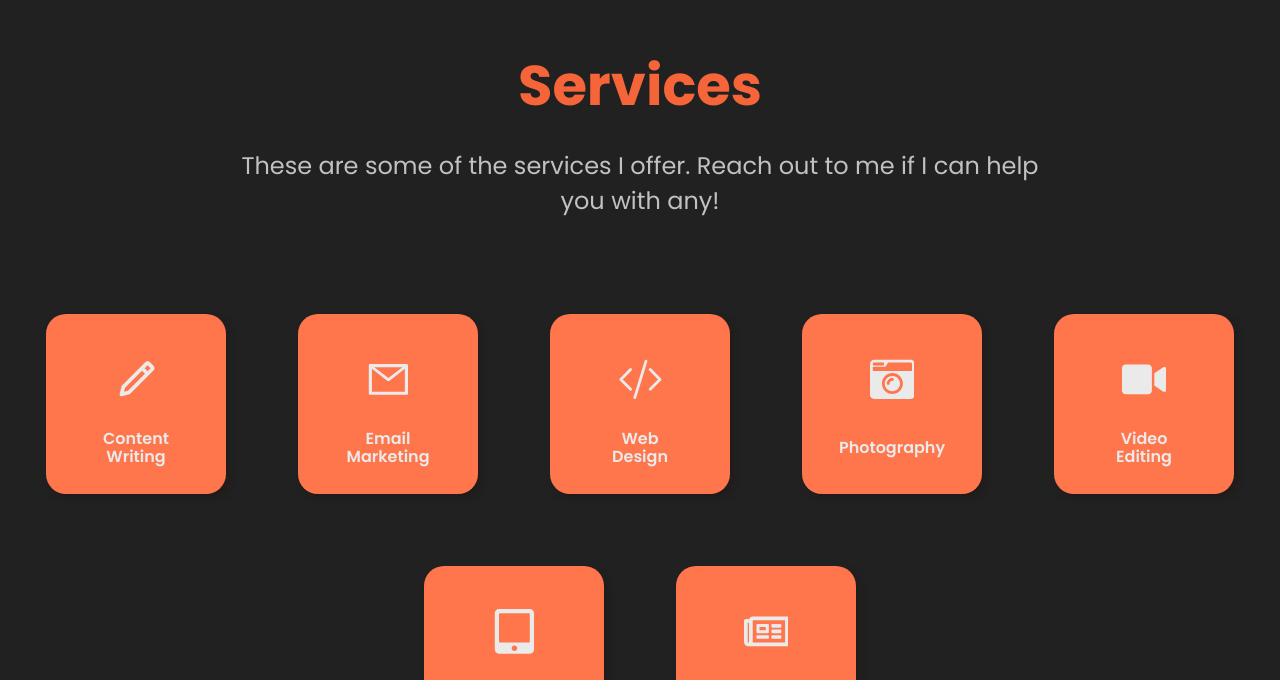
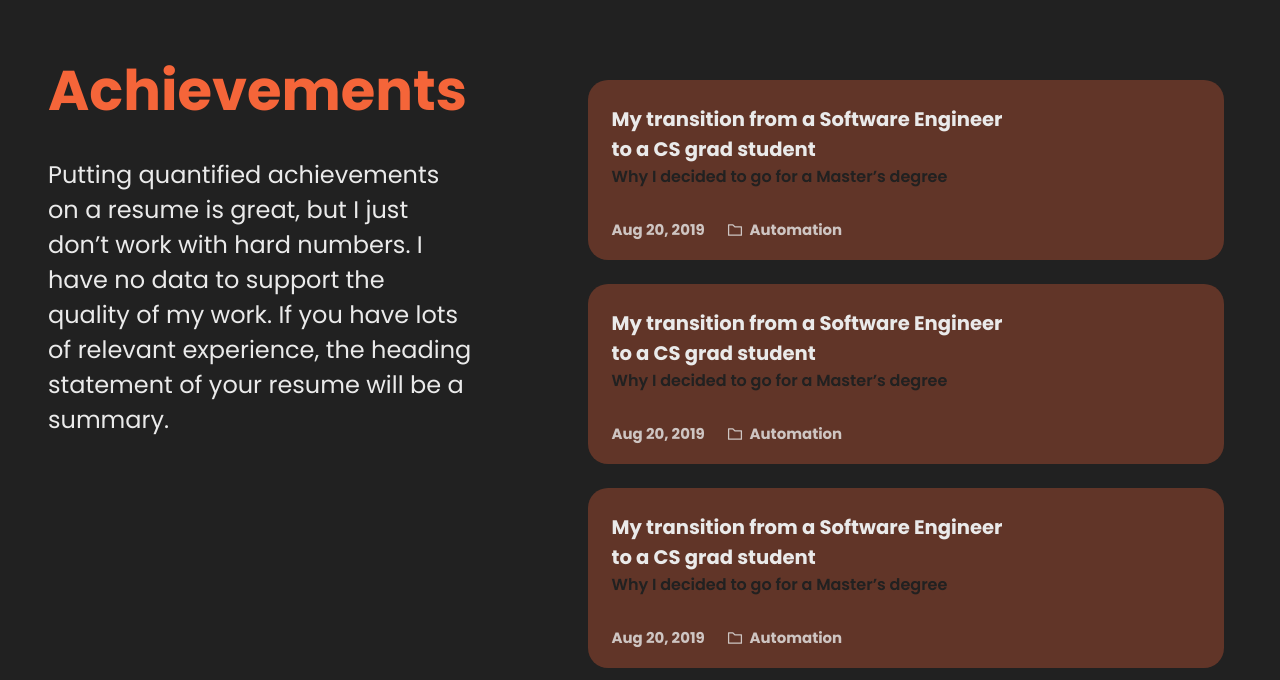
Before and after one commit to mypolaris218/harris-dev, a React (Create React App) app: page / in a window 1280 px wide. Shown: the part 4480-5160 px from the top of the page. Built offline with nearby package versions, Linux system fonts and the light colour scheme; a web font is replaced by a local one.

Commit message:
achievement

```diff
--- /dev/null
+++ b/src/components/Achievement/Achievement.css
@@ -0,0 +1,93 @@
+.achievement {
+    min-height: 100vh;
+    display: flex;
+    flex-direction: row;
+    justify-content: flex-start;
+    align-items: flex-start;
+    padding: 3rem;
+}
+
+.achievement-body {
+    display: flex;
+    flex-direction: column;
+    align-items: flex-start;
+    justify-content: space-evenly;
+    flex: 0.4;
+}
+
+.achievement-body h1 {
+    font-family: var(--primaryFont);
+    font-size: 3.5rem;
+    margin-bottom: 1.5rem;
+}
+
+.achievement-body h4 {
+    font-size: 1.5rem;
+    font-family: var(--primaryFont);
+    font-weight: 400;
+}
+
+.achievement-cards {
+    padding: 2rem;
+    display: flex;
+    flex-direction: column;
+    align-items: flex-start;
+    justify-content: center;
+    margin-left: 5%;
+    width: 100%;
+    flex: 0.6;
+}
+
+.achievement-card {
+    display: flex;
+    flex-direction: row;
+    align-items: flex-start;
+    justify-content: flex-start;
+    height: 180px;
+    padding: 1.5rem;
+    border-radius: 20px;
+    margin-bottom: 1.5rem;
+    margin-left: 1.5rem;
+    transition: background-color 200ms ease-in-out;
+    width: 100%;
+}
+
+.achievecard-content {
+    display: flex;
+    flex-direction: column;
+    align-items: flex-start;
+    justify-content: space-around;
+    width: 70%;
+}
+
+.achievecard-details2 {
+    display: flex;
+    flex-direction: row;
+    margin-top: 30px;
+    width: 56%;
+    justify-content: space-between;
+    align-items: center;
+    font-family: var(--primaryFont);
+    font-size: 18px;
+}
+
+.achievecard-field {
+    display: flex;
+    flex-direction: row;
+    align-items: center;
+}
+
+.achievecard-field svg {
+    margin-right: 6px;
+}
+
+.achievecard-details1 h2 {
+    font-family: var(--primaryFont);
+    font-size: 1.225rem;
+}
+
+.achievecard-details1 p {
+    font-size: 1rem;
+    font-family: var(--primaryFont);
+    font-weight: 600;
+}
--- /dev/null
+++ b/src/components/Achievement/Achievement.js
@@ -0,0 +1,33 @@
+import React, { useContext} from 'react';
+
+import './Achievement.css';
+import { ThemeContext } from '../../contexts/ThemeContext';
+import { achievementData } from '../../data/achievementData'
+import AchievementCard from './AchievementCard';
+
+function Achievement() {
+
+    const { theme } = useContext(ThemeContext);
+    return (
+        <div className="achievement" id="achievement" style={{backgroundColor: theme.secondary}}>
+            <div className="achievement-body">
+                <h1 style={{color: theme.primary}}>Achievements</h1>
+                <h4 style={{color:theme.tertiary}}>{achievementData.bio}</h4>
+            </div>
+            <div className="achievement-cards">
+                {achievementData.achievements.map(achieve => (
+                    <AchievementCard
+                       key={achieve.id}
+                       id={achieve.id}
+                       description={achieve.description}
+                       details={achieve.details}
+                       date={achieve.date}
+                       field={achieve.field}
+                       image={achieve.image}/>
+                ))}
+            </div>
+        </div>
+    )
+}
+
+export default Achievement
--- /dev/null
+++ b/src/components/Achievement/AchievementCard.js
@@ -0,0 +1,47 @@
+import React, { useContext } from 'react';
+import { makeStyles } from '@material-ui/core/styles';
+import Fade from 'react-reveal/Fade';
+
+import { ThemeContext } from '../../contexts/ThemeContext';
+
+import { AiOutlineFolder } from "react-icons/ai";
+
+import './Achievement.css'
+
+function AchievementCard({id, description, details, date, field, image}) {
+
+    const { theme } = useContext(ThemeContext);
+
+    const useStyles = makeStyles((t) => ({
+        achievementCard : {
+            backgroundColor:theme.primary30,
+            "&:hover": {
+                backgroundColor:theme.primary50,
+            },
+        },
+    }));
+
+    const classes = useStyles();
+    return (
+        <Fade bottom>
+           <div key={id} className={`achievement-card ${classes.achievementCard}`}>
+               <div className="achievecard-content">
+                    <div className="achievecard-details1">
+                        <h2 style={{color: theme.tertiary}}>{description}</h2>
+                        <p style={{color: theme.secondary}}>{details}</p>
+                    </div>
+                    <div className="achievecard-details2" style={{color: theme.tertiary80}}>
+                        <h5>{date}</h5>
+                        <div className="achievecard-field">
+                            <AiOutlineFolder />
+                            <h5>{field}</h5>
+                        </div>
+                    </div>
+                </div>
+           </div>
+        </Fade>
+
+    )
+}
+
+export default AchievementCard
--- a/src/components/index.js
+++ b/src/components/index.js
@@ -13,5 +13,6 @@ export { default as Projects } from'./Projects/Projects'
 export { default as Services } from'./Services/Services'
 export { default as SingleProject } from './Projects/SingleProject/SingleProject'
 export { default as SingleService } from './Services/SingleService/SingleService'
+export { default as Achievement } from './Achievement/Achievement'
 
 export { default as BackToTop } from'./BackToTop/BackToTop'
--- /dev/null
+++ b/src/data/achievementData.js
@@ -0,0 +1,30 @@
+export const achievementData = {
+    bio : "Putting quantified achievements on a resume is great, but I just don’t work with hard numbers. I have no data to support the quality of my work. If you have lots of relevant experience, the heading statement of your resume will be a summary.",
+    achievements : [
+        {
+            id : 1,
+            description : 'My transition from a Software Engineer to a CS grad student',
+            details : 'Why I decided to go for a Master’s degree',
+            date : 'Aug 20, 2019',
+            field : 'Automation',
+            image : ''
+        },
+        {
+            id : 2,
+            description : 'My transition from a Software Engineer to a CS grad student',
+            details : 'Why I decided to go for a Master’s degree',
+            date : 'Aug 20, 2019',
+            field : 'Automation',
+            image : ''
+        },
+        {
+            id : 3,
+            description : 'My transition from a Software Engineer to a CS grad student',
+            details : 'Why I decided to go for a Master’s degree',
+            date : 'Aug 20, 2019',
+            field : 'Automation',
+            image : ''
+        }
+
+    ]
+}
--- a/src/pages/Main/Main.js
+++ b/src/pages/Main/Main.js
@@ -1,7 +1,7 @@
 import React from 'react'
 import { Helmet } from 'react-helmet'
 
-import { Navbar, Footer, Landing, About, Skills, Testimonials, Blog, Education, Experience, Contacts, Projects, Services } from '../../components'
+import { Navbar, Footer, Landing, About, Skills, Testimonials, Blog, Education, Experience, Contacts, Projects, Services, Achievement } from '../../components'
 import { headerData } from '../../data/headerData'
 
 function Main() {
@@ -18,6 +18,7 @@ function Main() {
             <Skills />
             <Experience />
             <Projects />
+            <Achievement />
             <Services />
             <Testimonials />
             <Blog />
```
